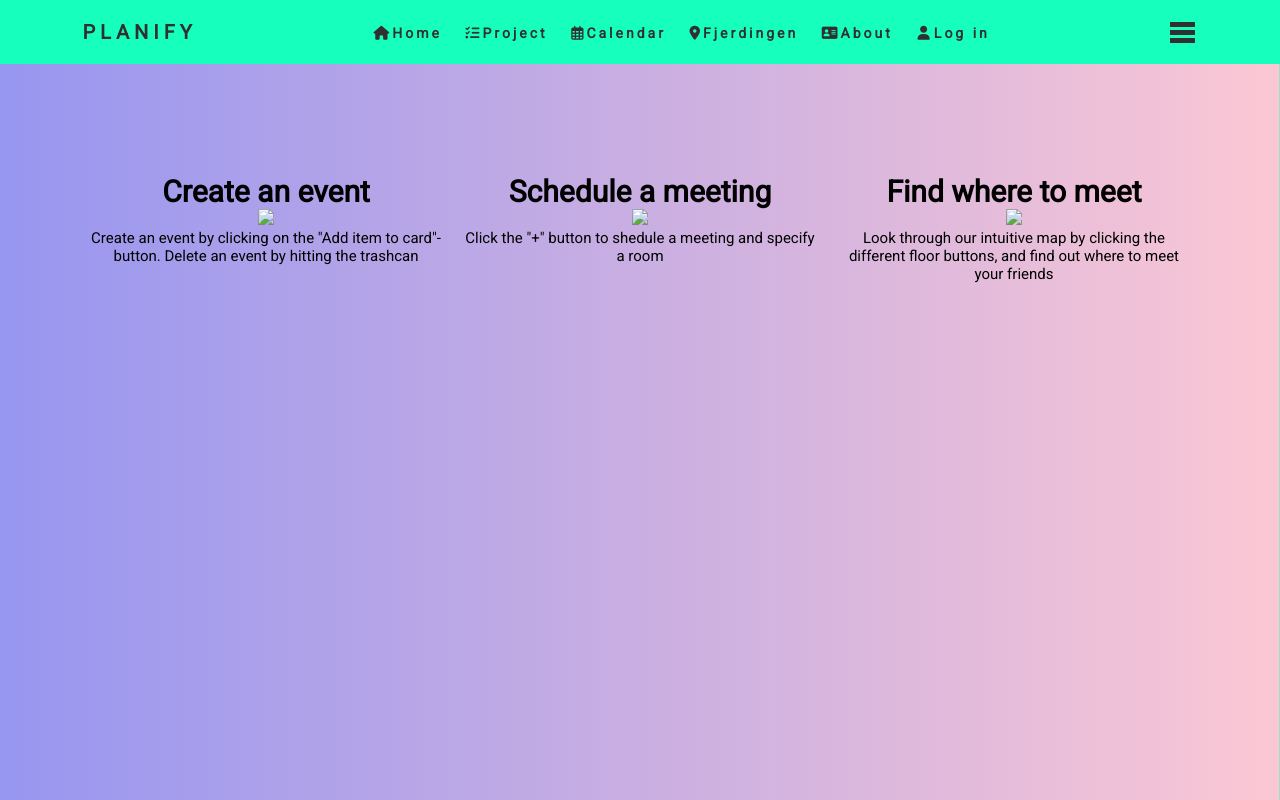
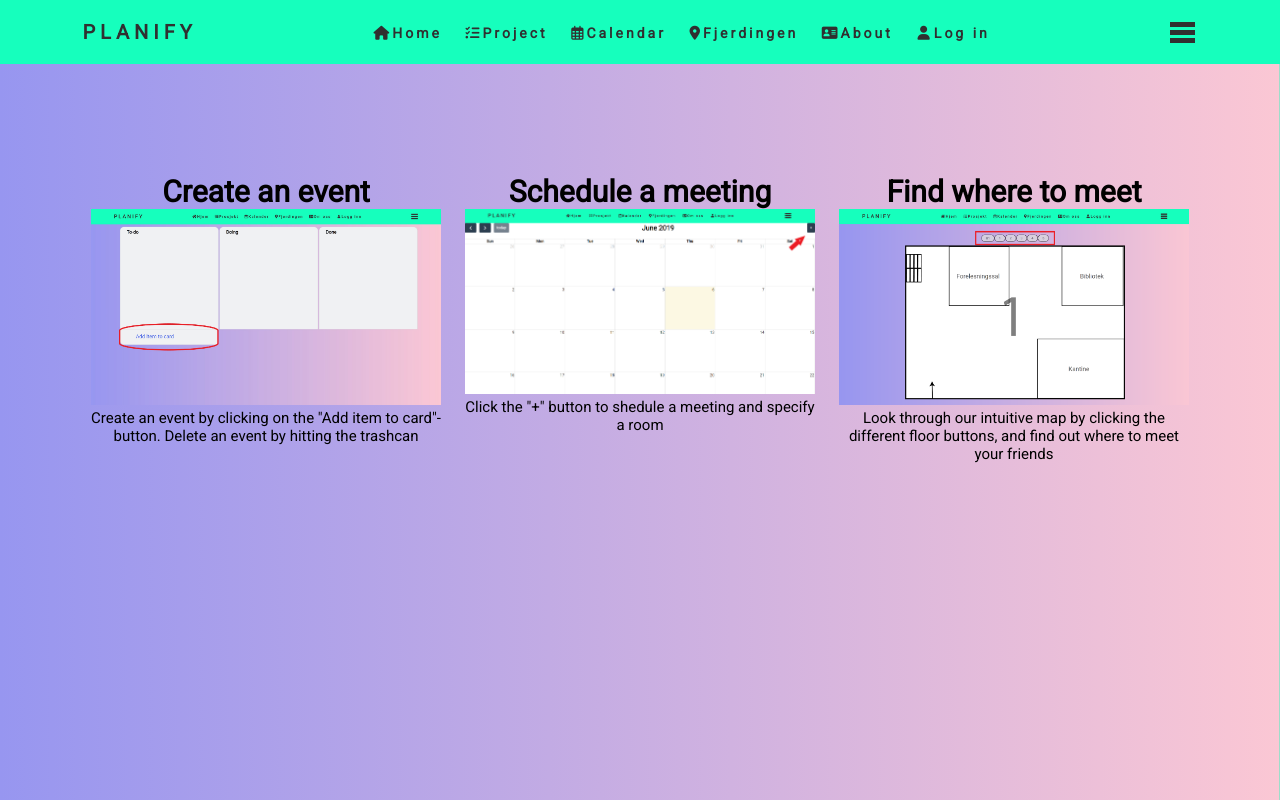
Before and after one commit to Morpster/morpster.github.io, a plain HTML site: page index.html in a window 1280 px wide. Drawn offline with Linux system fonts and the light colour scheme; files that its build step writes are made by us from their sources.

Commit message:
Updated paths

```diff
--- a/index.html
+++ b/index.html
@@ -4,7 +4,7 @@
 <head>
   <meta charset="UTF-8">
   <meta http-equiv="X-UA-compatible" content="ie=edge">
-  <link rel="stylesheet" href="Forside.css">
+  <link rel="stylesheet" href="../morpster.github.io/Forside/Forside.css">
   <link href="https://fonts.googleapis.com/css?family=Poppins&display=swap" rel="stylesheet">
   <link rel="stylesheet" href="../common.css">
   <link href="https://fonts.googleapis.com/css?family=Roboto&display=swap" rel="stylesheet">
@@ -50,7 +50,7 @@
       <div class="howHeadline">
         <h1>Create an event</h1>
       </div>
-      <img src="Images/Planify-project.jpg">
+      <img src="../morpster.github.io/Forside/Images/Planify-project.jpg">
       <div class="howBoxText">
         <p>Create an event by clicking on the "Add item to card"-button.
           Delete an event by hitting the trashcan</p>
@@ -62,7 +62,7 @@
       <div class="howHeadline">
         <h1>Schedule a meeting</h1>
       </div>
-      <img src="Images/Planify-calendar.png">
+      <img src="../morpster.github.io/Forside/Images/Planify-calendar.png">
       <div class="howBoxText">
         <p>Click the "+" button to shedule a meeting and specify a room</p>
       </div>
@@ -73,7 +73,7 @@
       <div class="howHeadline">
         <h1>Find where to meet</h1>
       </div>
-      <img src="Images/Planify-fjerdingen.png">
+      <img src="../morpster.github.io/Forside/Images/Planify-fjerdingen.png">
       <div class="howBoxText">
         <p>Look through our intuitive map by clicking the different floor buttons,
         and find out where to meet your friends</p>
```
